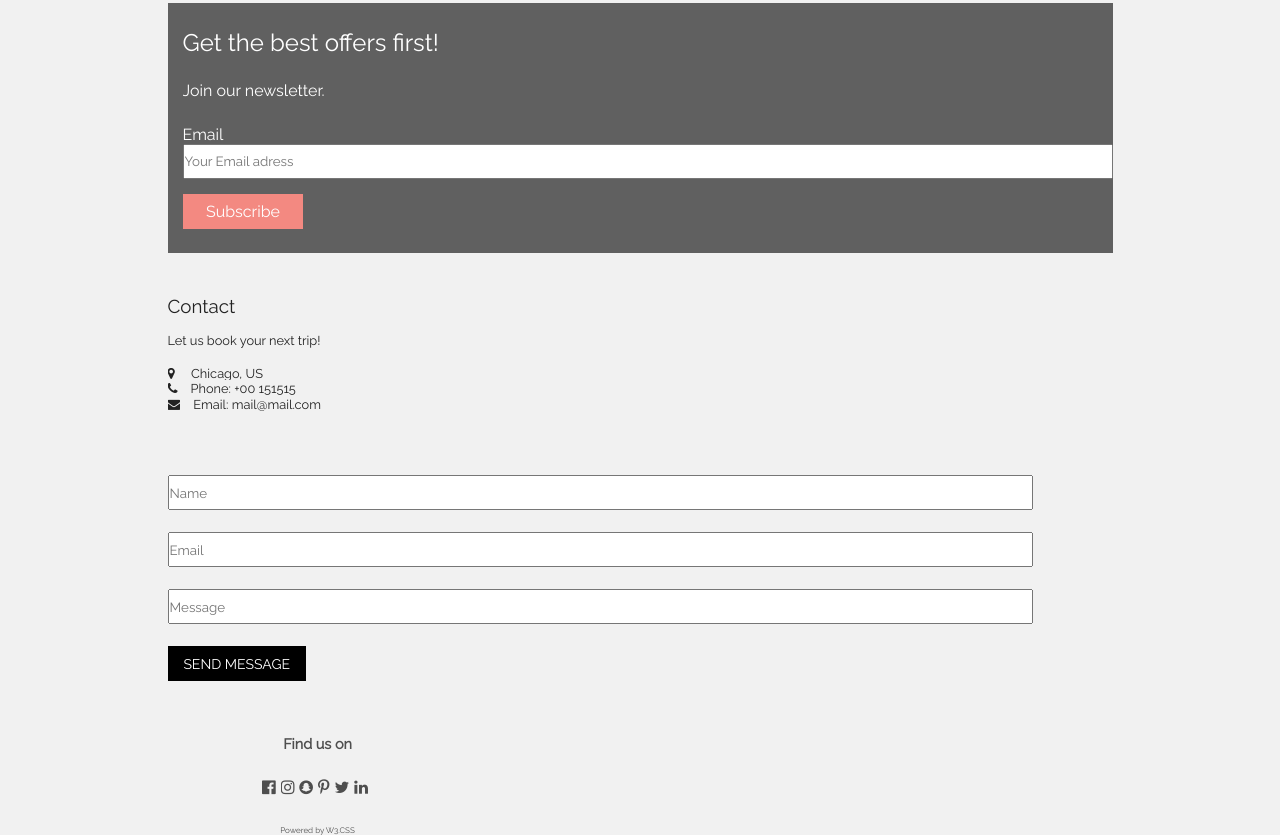
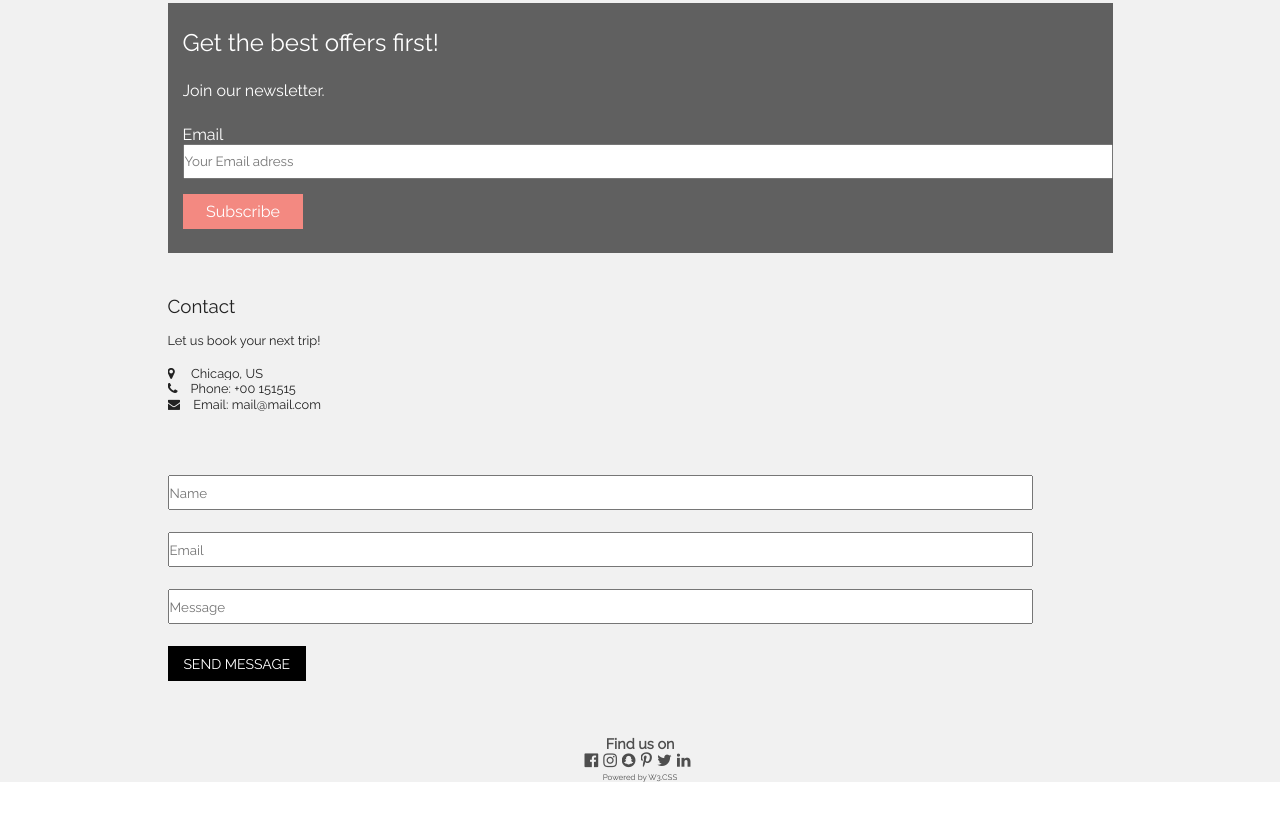
Before and after one commit to Luaxlz/turismo-responsivo, a plain HTML site: page index.html in a window 1280 px wide. Shown: the part 1717-2552 px from the top of the page. After the commit the page ends 2499 px from the top, so only its background shows below. Drawn offline with Linux system fonts and the light colour scheme; a web font is replaced by a local one.

Commit message:
Update style.css

```diff
--- a/src/style.css
+++ b/src/style.css
@@ -514,10 +514,7 @@ i {
     justify-content: space-between;
     flex-direction: column;
     align-items: center;
-    max-width: 300px;
     width: 100%;
-    height: 100px;
-    /* background-color: yellow; */
     color: #4e4e4e;
 }
 
```
